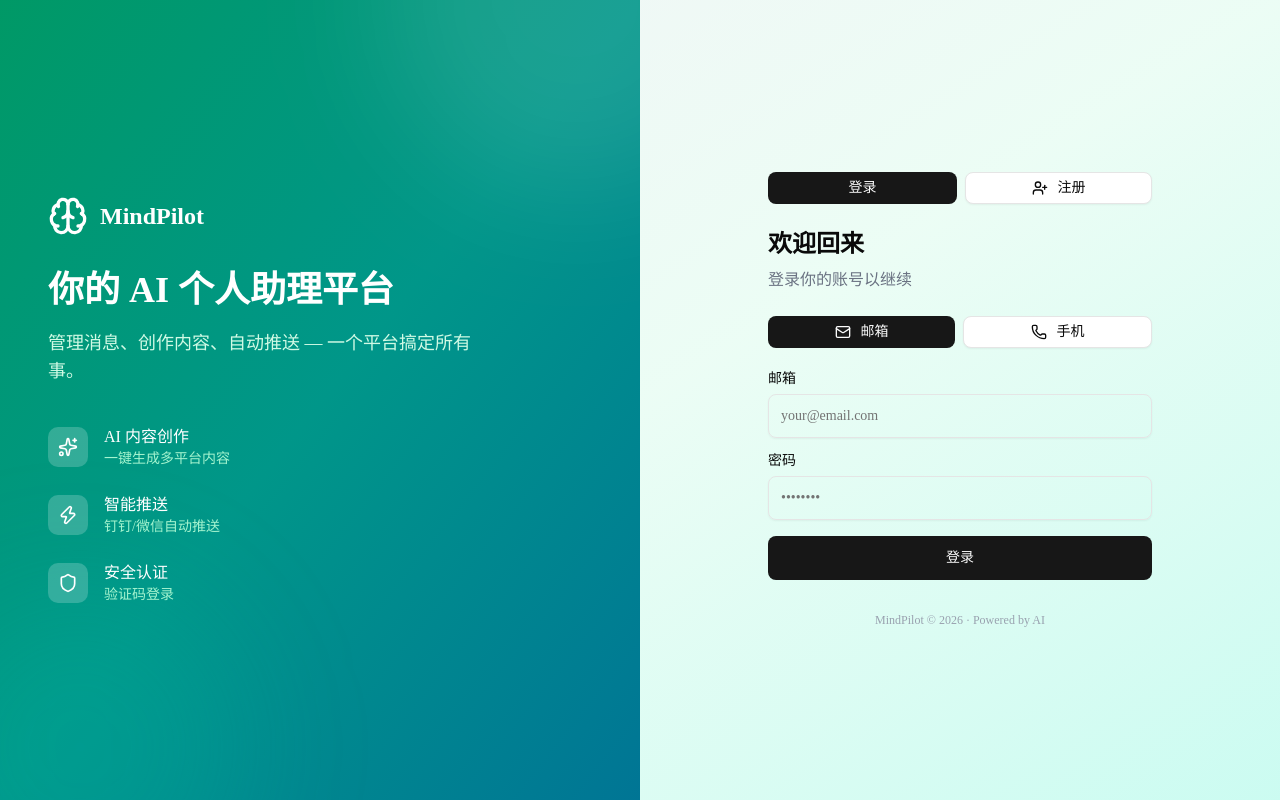
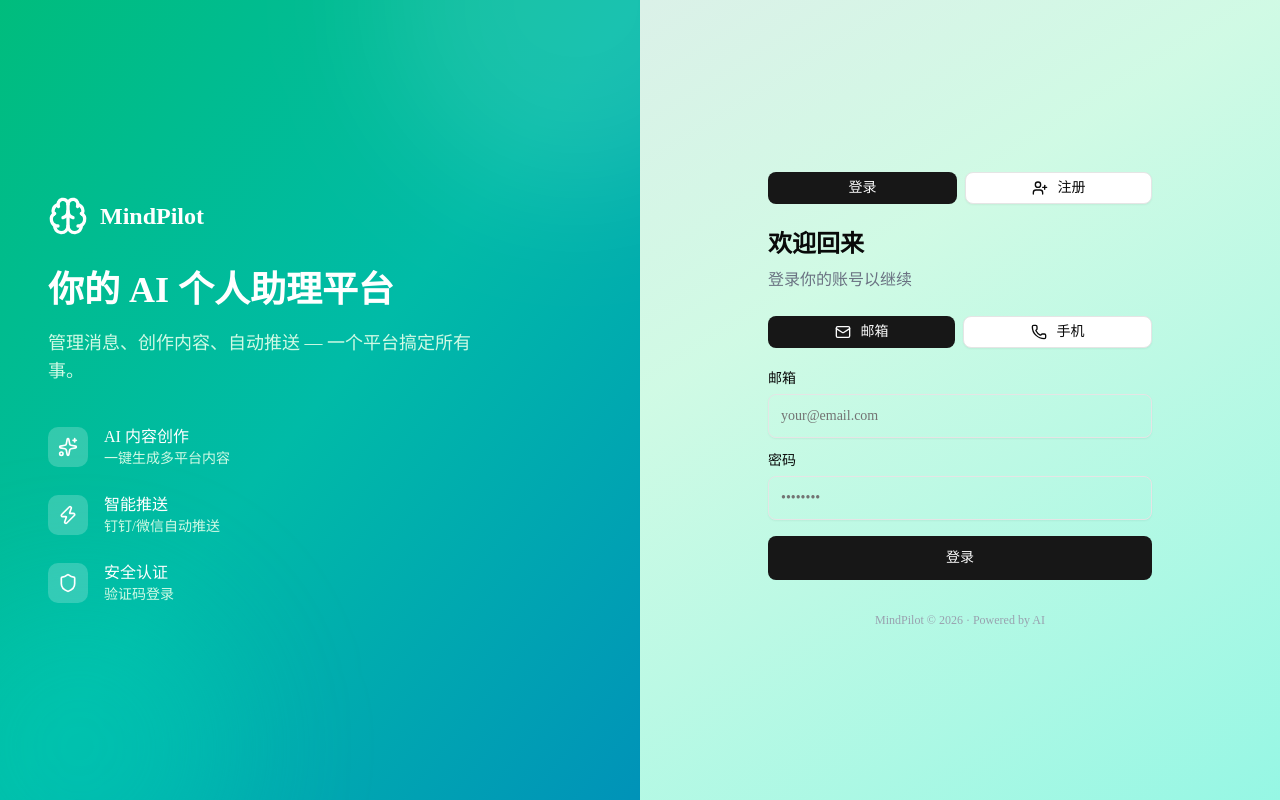
Before and after one commit to yi0906353-max/mindpilot-web, a Next.js app: page /login in a window 1280 px wide. Built offline with nearby package versions, Linux system fonts and the light colour scheme.

Commit message:
fix: smooth gradient transition across entire login page

```diff
--- a/src/app/login/page.tsx
+++ b/src/app/login/page.tsx
@@ -120,11 +120,11 @@ export default function LoginPage() {
   };
 
   return (
-    <div className="flex min-h-screen bg-gradient-to-br from-gray-100 via-emerald-50 to-teal-100">
-      <div className="hidden lg:flex lg:w-1/2 bg-gradient-to-br from-emerald-600 via-teal-600 to-cyan-700 text-white p-12 flex-col justify-center relative overflow-hidden">
+    <div className="flex min-h-screen bg-gradient-to-br from-gray-200 via-emerald-100 to-teal-200">
+      <div className="hidden lg:flex lg:w-1/2 bg-gradient-to-br from-emerald-500 via-teal-500 to-cyan-600 text-white p-12 flex-col justify-center relative overflow-hidden">
         {/* 装饰性渐变圆 */}
         <div className="absolute top-0 right-0 w-96 h-96 bg-white/10 rounded-full blur-3xl -translate-y-1/2 translate-x-1/3" />
-        <div className="absolute bottom-0 left-0 w-80 h-80 bg-teal-500/20 rounded-full blur-3xl translate-y-1/3 -translate-x-1/4" />
+        <div className="absolute bottom-0 left-0 w-80 h-80 bg-teal-400/30 rounded-full blur-3xl translate-y-1/3 -translate-x-1/4" />
 
         <div className="max-w-md relative z-10">
           <div className="flex items-center gap-3 mb-8">
@@ -140,7 +140,7 @@ export default function LoginPage() {
             ].map((f, i) => (
               <div key={i} className="flex items-center gap-4">
                 <div className="w-10 h-10 rounded-lg bg-white/20 flex items-center justify-center"><f.icon className="h-5 w-5" /></div>
-                <div><p className="font-medium">{f.title}</p><p className="text-sm text-emerald-200">{f.desc}</p></div>
+                <div><p className="font-medium">{f.title}</p><p className="text-sm text-emerald-100">{f.desc}</p></div>
               </div>
             ))}
           </div>
```
